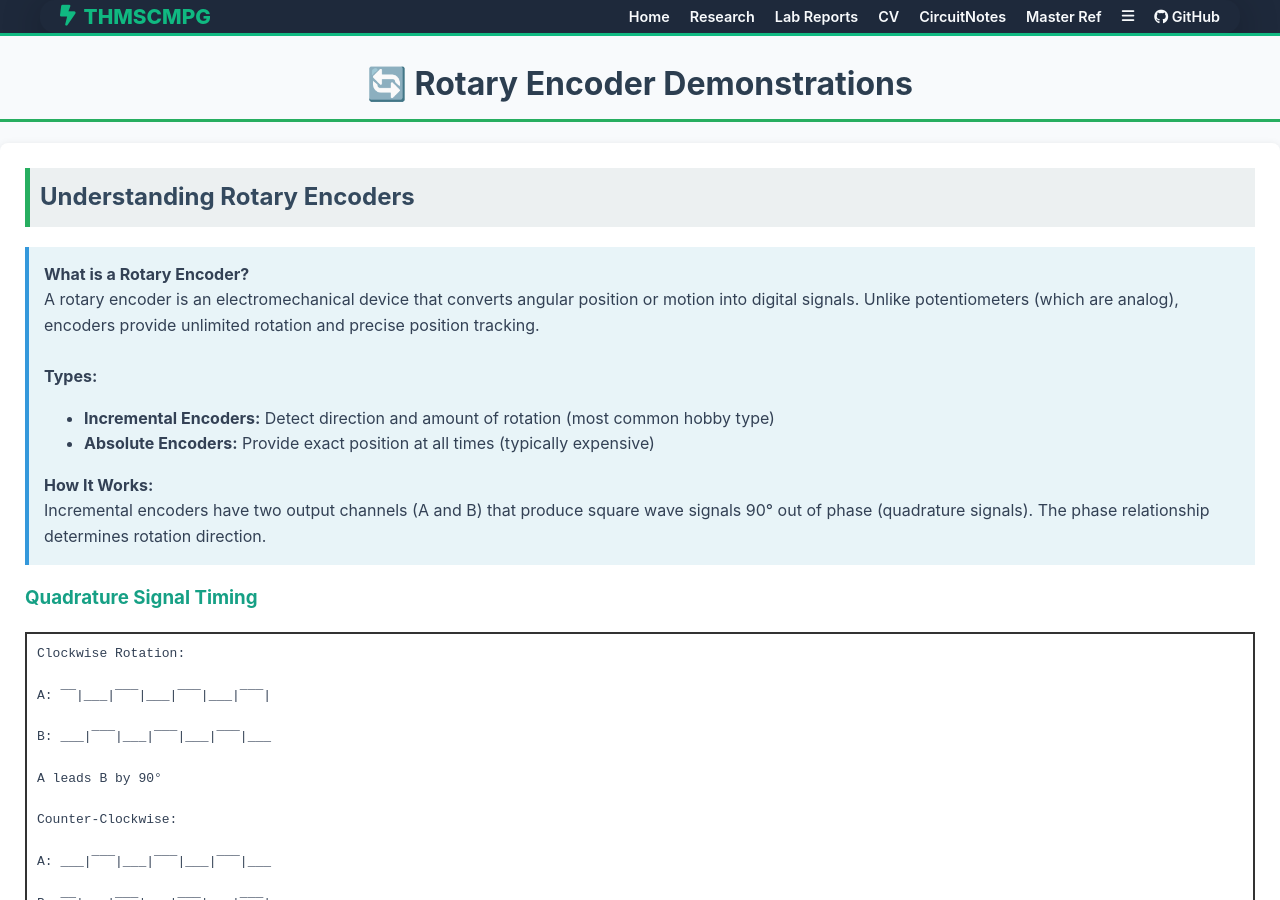
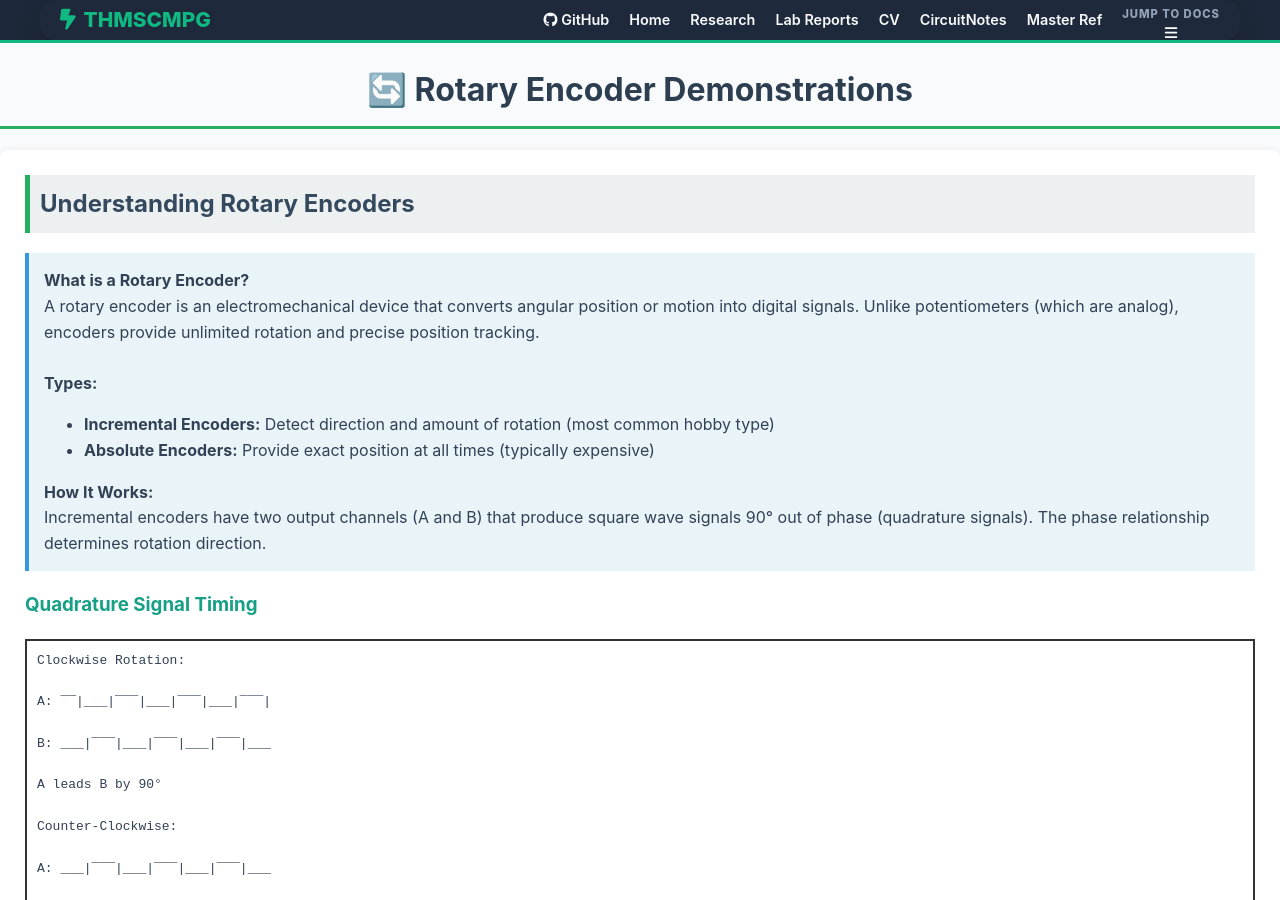
Before and after one commit to THMSCMPG/CircuitNotes, a Jekyll site: the page docs/rotary-encoder-demos.html, which Jekyll copies as it is, in a window 1280 px wide and 900 px high. Built offline with Jekyll 4.4.1, drawn with Linux system fonts in a browser that asks for light colours.

Commit message:
Update rotary-encoder-demos.html

```diff
--- a/docs/rotary-encoder-demos.html
+++ b/docs/rotary-encoder-demos.html
@@ -354,6 +354,7 @@ img {
         <div class="container">
             <a href="https://thmscmpg.github.io/" class="logo"><i class="fas fa-bolt-lightning"></i> THMSCMPG</a>
             <ul class="nav-links">
+                <li><a href="https://github.com/THMSCMPG"><i class="fab fa-github"></i> GitHub</a></li>
                 <li><a href="https://thmscmpg.github.io/">Home</a></li>
                 <li><a href="https://thmscmpg.github.io/projects.html">Research</a></li>
                 <li><a href="https://thmscmpg.github.io/reports.html">Lab Reports</a></li>
@@ -362,6 +363,7 @@ img {
                 <li><a href="https://thmscmpg.github.io/CircuitNotes/docs/master-reference.html">Master Ref</a></li>
 
                 <li class="dropdown">
+                <span class="nav-label">Jump to Docs</i></span>
                 <a href="javascript:void(0)" class="dropbtn"><i class="fas fa-bars"></i></a>
                 <div class="dropdown-content">
                     <a href="https://thmscmpg.github.io/CircuitNotes/docs/basic-5v-circuits.html">Basic 5V DC</a>
@@ -374,8 +376,6 @@ img {
                     <a href="https://thmscmpg.github.io/CircuitNotes/docs/seven-segment-dip.html">7-Segment</a>
                 </div>
                 </li>
-
-                <li><a href="https://github.com/THMSCMPG"><i class="fab fa-github"></i> GitHub</a></li>
             </ul>
         </div>
     </nav>
```
